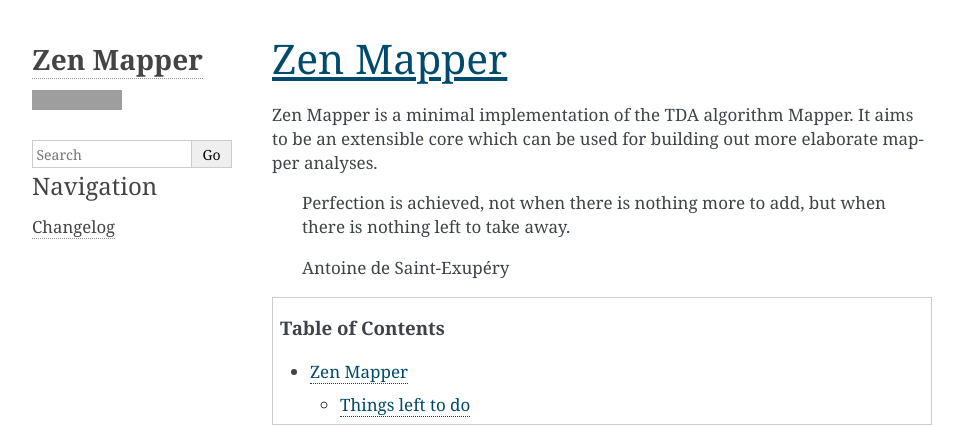
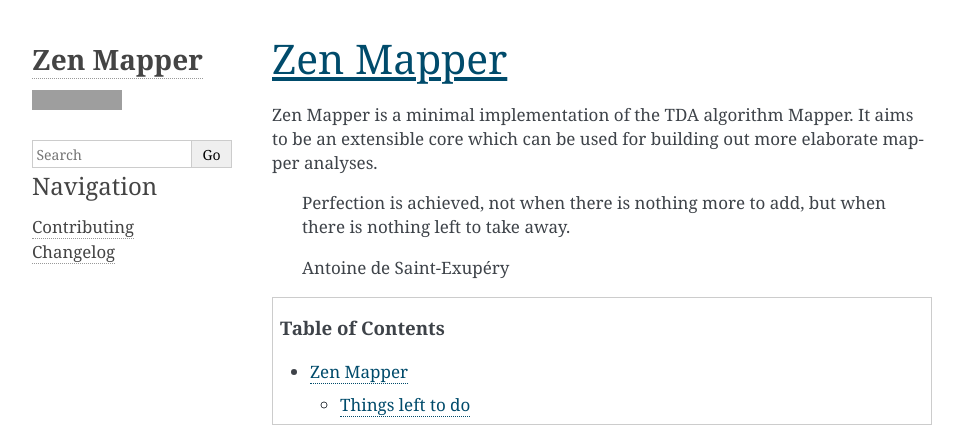
Before and after one commit to zen-mapper/zen-mapper, a Sphinx documentation site: the page built from docs/source/index.md, in a window 1280 px wide, cut to the strip 0-426 px from the top of the page. Shown: the whole strip, without its empty margins (148-1111 px from the left). Built offline with Sphinx 7.4.7, drawn with Linux system fonts in a browser that asks for light colours; formulas are drawn with MathJax 3; pages that are not in the unit, such as notebooks, are missing from menus; grey boxes are pictures that could not be loaded.

Commit message:
docs: add contributing to rendered docs

````diff
--- a/docs/source/index.md
+++ b/docs/source/index.md
@@ -50,6 +50,7 @@ correctly. There is plenty of room left for some pretty trivial optimizations.
 :hidden:
 examples/index
 autoapi/index
+contributing
 changelog
 decisions/index
 ```
````
Also changed, not shown: docs/source/contributing.md (added, +2 -0 lines).
